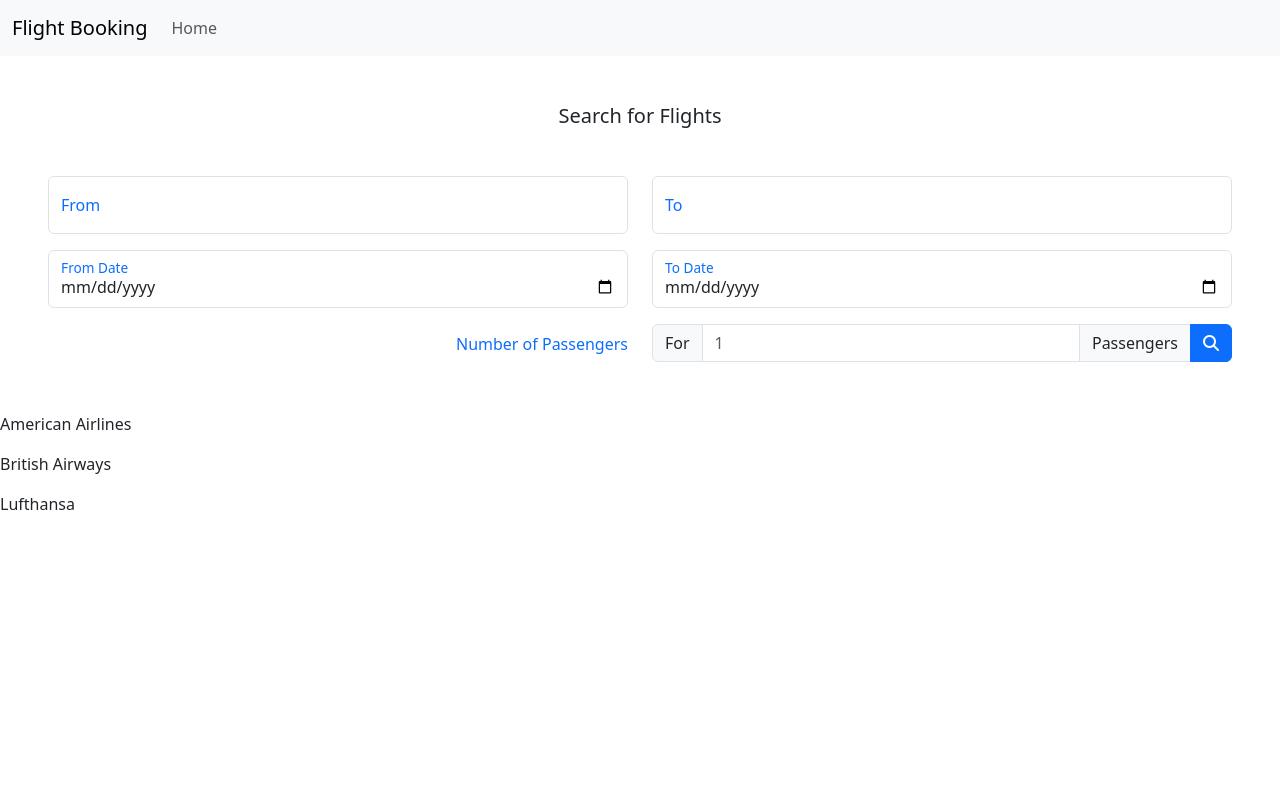
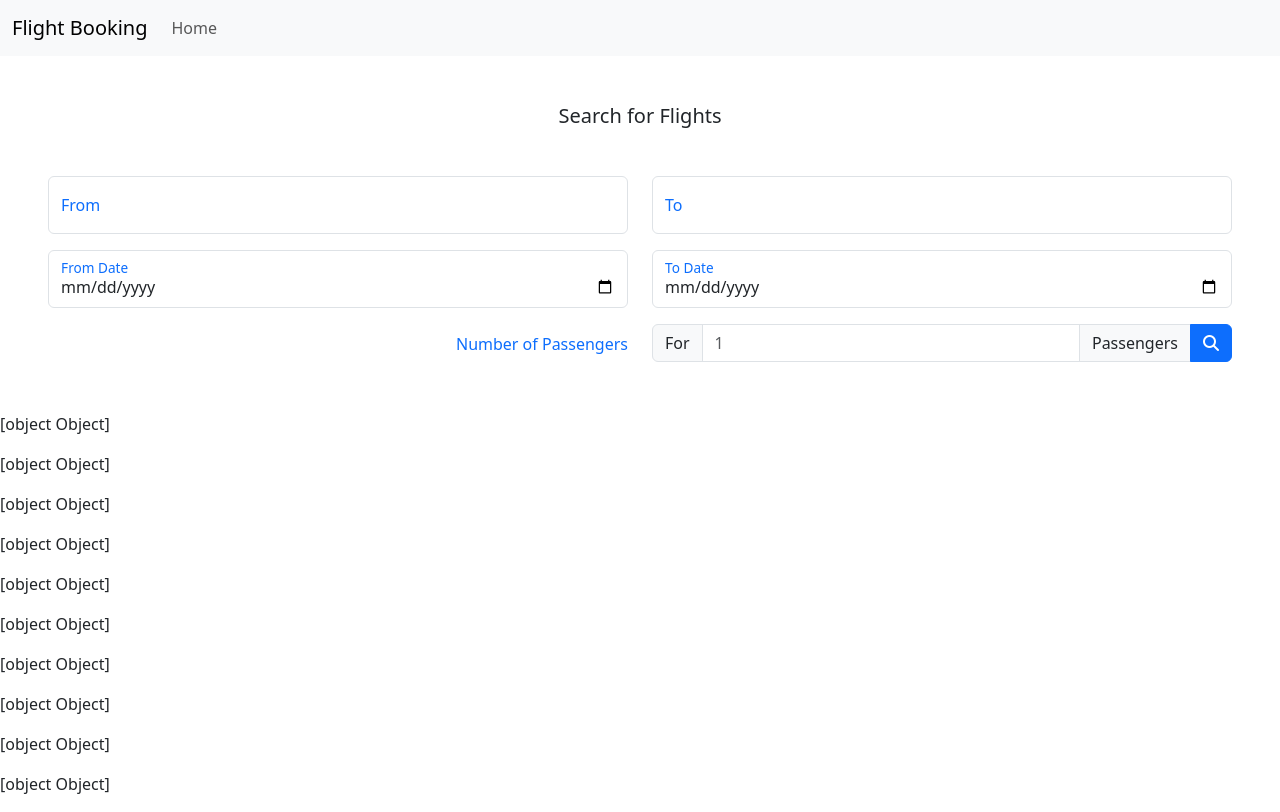
Before and after one commit to kinathru/DotNetAngular-Udemy, an Angular app in the folder flight-booking-app/: page / in a window 1280 px wide. Built offline with nearby package versions, Linux system fonts and the light colour scheme.

Commit message:
feat:define flight read model interface

```diff
--- a/flight-booking-app/src/app/search-flights/search-flights.component.ts
+++ b/flight-booking-app/src/app/search-flights/search-flights.component.ts
@@ -9,7 +9,91 @@ import { CommonModule } from '@angular/common';
   styleUrl: './search-flights.component.css',
 })
 export class SearchFlightsComponent implements OnInit {
-  searchResult: any = ['American Airlines', 'British Airways', 'Lufthansa'];
+  searchResult: FlightRm[] = [
+    {
+      airline: 'Airways Alpha',
+      arrival: { place: 'New York', time: '2024-12-28T14:30:00' },
+      departure: { place: 'Los Angeles', time: '2024-12-28T10:00:00' },
+      price: '$450',
+      remainingNumberOfSeats: 20,
+    },
+    {
+      airline: 'Bravo Airlines',
+      arrival: { place: 'Chicago', time: '2024-12-28T18:00:00' },
+      departure: { place: 'Houston', time: '2024-12-28T15:00:00' },
+      price: '$320',
+      remainingNumberOfSeats: 15,
+    },
+    {
+      airline: 'SkyHigh',
+      arrival: { place: 'San Francisco', time: '2024-12-28T13:45:00' },
+      departure: { place: 'Seattle', time: '2024-12-28T11:00:00' },
+      price: '$280',
+      remainingNumberOfSeats: 25,
+    },
+    {
+      airline: 'Delta Express',
+      arrival: { place: 'Miami', time: '2024-12-28T19:30:00' },
+      departure: { place: 'Atlanta', time: '2024-12-28T17:00:00' },
+      price: '$400',
+      remainingNumberOfSeats: 10,
+    },
+    {
+      airline: 'Echo Flights',
+      arrival: { place: 'Boston', time: '2024-12-28T20:15:00' },
+      departure: { place: 'Denver', time: '2024-12-28T16:30:00' },
+      price: '$380',
+      remainingNumberOfSeats: 5,
+    },
+    {
+      airline: 'Foxtrot Wings',
+      arrival: { place: 'Las Vegas', time: '2024-12-28T12:30:00' },
+      departure: { place: 'Phoenix', time: '2024-12-28T10:00:00' },
+      price: '$150',
+      remainingNumberOfSeats: 30,
+    },
+    {
+      airline: 'Global Air',
+      arrival: { place: 'Orlando', time: '2024-12-28T21:00:00' },
+      departure: { place: 'Dallas', time: '2024-12-28T18:00:00' },
+      price: '$310',
+      remainingNumberOfSeats: 8,
+    },
+    {
+      airline: 'Horizon',
+      arrival: { place: 'Salt Lake City', time: '2024-12-28T15:45:00' },
+      departure: { place: 'Portland', time: '2024-12-28T13:00:00' },
+      price: '$220',
+      remainingNumberOfSeats: 12,
+    },
+    {
+      airline: 'Inland Airways',
+      arrival: { place: 'Washington D.C.', time: '2024-12-28T22:30:00' },
+      departure: { place: 'Charlotte', time: '2024-12-28T20:00:00' },
+      price: '$330',
+      remainingNumberOfSeats: 7,
+    },
+    {
+      airline: 'Jet Stream',
+      arrival: { place: 'Minneapolis', time: '2024-12-28T23:45:00' },
+      departure: { place: 'Detroit', time: '2024-12-28T21:15:00' },
+      price: '$270',
+      remainingNumberOfSeats: 18,
+    },
+  ];
 
   ngOnInit(): void {}
 }
+
+export interface FlightRm {
+  airline: string;
+  arrival: TimePlaceRm;
+  departure: TimePlaceRm;
+  price: string;
+  remainingNumberOfSeats: number;
+}
+
+export interface TimePlaceRm {
+  place: string;
+  time: string;
+}
```
